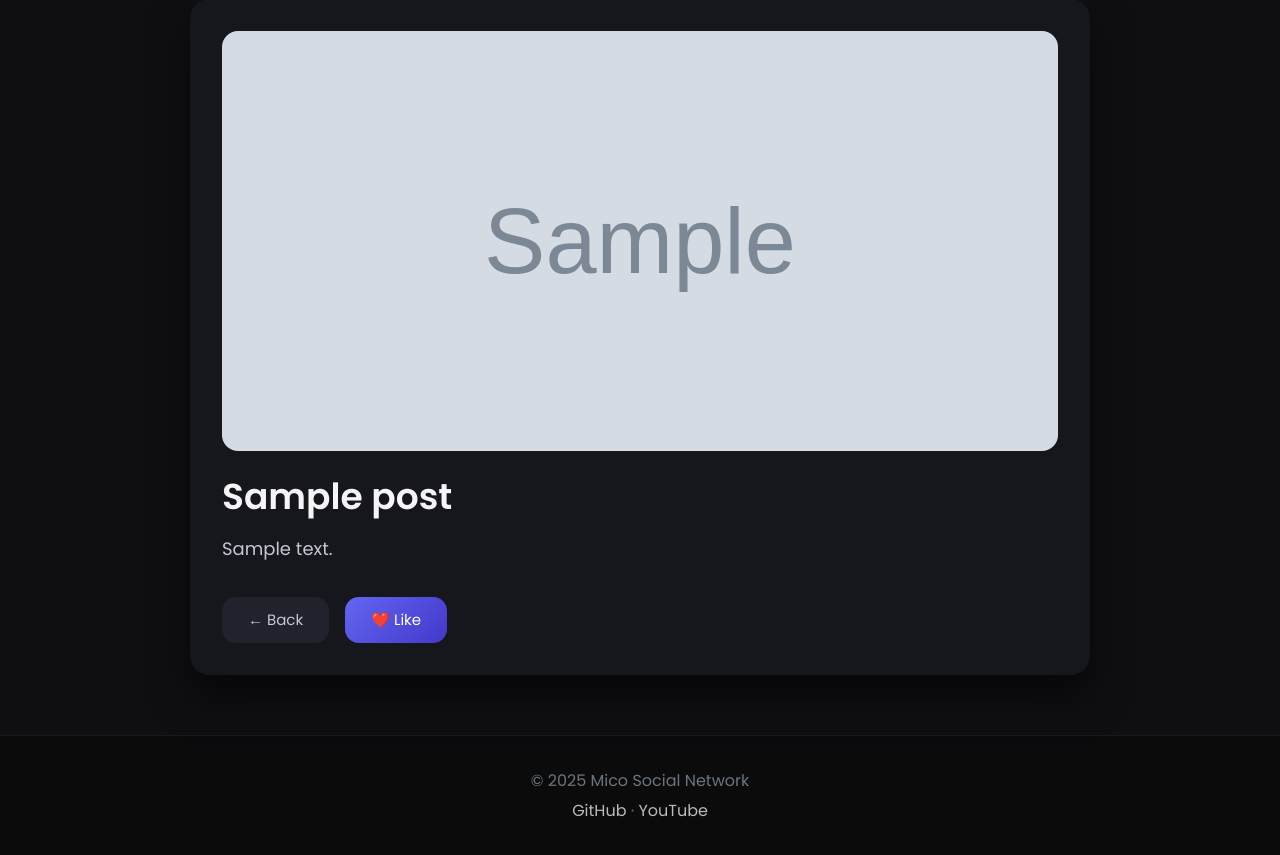
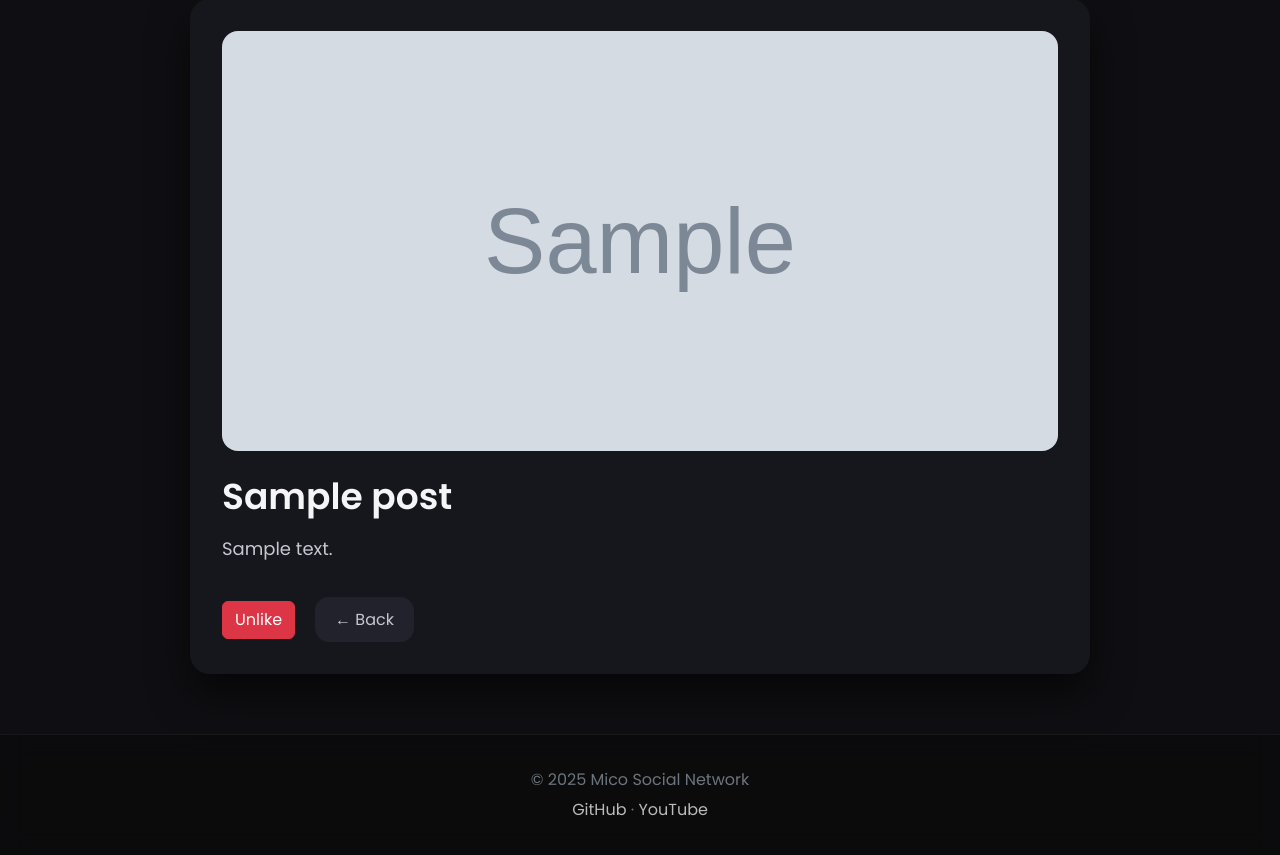
Before and after one commit to Mierial/mico-social-network, a Django app: page /post/1/ in a window 1280 px wide. Shown: the part 161-1016 px from the top of the page. Run offline with Django 5.2, Linux system fonts and the light colour scheme; a user stored in the database is signed in; tables that the repository leaves empty hold one stand-in row (values such as "Sample post"); grey boxes marked "Sample" are stand-in pictures; parts of the project's set-up code (start-up, migrations or seed data) failed here and were passed over; some libraries are stand-ins or nearby versions.

Commit message:
likes logic

```diff
--- a/posts/models.py
+++ b/posts/models.py
@@ -16,6 +16,12 @@ class Post(models.Model):
     image = models.ImageField(upload_to='posts/', blank=True, null=True)
     created_at = models.DateTimeField(auto_now_add=True)
 
+    def is_liked(self, author):
+        return Likes.objects.filter(post=self, user=author).exists()
+
+    def likes_count(self):
+        return Likes.objects.filter(post=self).count()
+
 class Likes(models.Model):
     post = models.ForeignKey(Post, on_delete=models.CASCADE, related_name='likes')
     user = models.ForeignKey(CustomUser, related_name='likes', on_delete=models.CASCADE)
--- a/posts/templates/posts/post_page.html
+++ b/posts/templates/posts/post_page.html
@@ -42,44 +42,27 @@
 
     .post-actions {
         display: flex;
-        gap: 16px;
+        align-items: center;
+        gap: 20px;
     }
 
-    .btn {
-        padding: 12px 26px;
+    .back-btn {
+        text-decoration: none;
+        color: #c7c7d1;
+        background: #22222c;
+        padding: 10px 20px;
         border-radius: 14px;
-        border: none;
-        font-size: 15px;
-        cursor: pointer;
-        transition: all 0.25s ease;
-        text-decoration: none;
-        display: inline-flex;
-        align-items: center;
-        gap: 8px;
+        transition: background 0.2s ease, transform 0.2s ease;
     }
 
-    .btn-primary {
-        background: linear-gradient(135deg, #6366f1, #4338ca);
-        color: #fff;
-    }
-
-    .btn-primary:hover {
-        transform: translateY(-3px);
-        box-shadow: 0 10px 20px rgba(99, 102, 241, 0.35);
-    }
-
-    .btn-secondary {
-        background: #22222c;
-        color: #c7c7d1;
-    }
-
-    .btn-secondary:hover {
+    .back-btn:hover {
         background: #2c2c38;
-        transform: translateY(-3px);
+        transform: translateY(-2px);
     }
 </style>
 
 <div class="post-container">
+
     <img src="{{ post.image.url }}" alt="Post image" class="post-image">
 
     <h1 class="post-title">{{ post.title }}</h1>
@@ -89,8 +72,21 @@
     </p>
 
     <div class="post-actions">
-        <a href="{% url 'users:profile' post.author %}" class="btn btn-secondary">← Back</a>
-        <a href="#" class="btn btn-primary">❤️ Like</a>
+
+        <form method="POST" action="{% url 'posts:like_post' post.id %}">
+            {% csrf_token %}
+            {% if is_liked %}
+            <button type="submit" class="btn btn-danger">Unlike</button>
+            {% else %}
+            <button type="submit" class="btn">❤️</button>
+            {% endif %}
+        </form>
+
+        <a href="{% url 'users:profile' post.author %}" class="back-btn">
+            ← Back
+        </a>
+
     </div>
+
 </div>
 {% endblock %}
--- a/posts/urls.py
+++ b/posts/urls.py
@@ -9,7 +9,8 @@ app_name = 'posts'
 
 urlpatterns = [
     path('post_creating/', views.create_post_view, name='post_creating'),
-    path('post/<int:id>/', views.post_view, name='post_view')
+    path('post/<int:id>/', views.post_view, name='post_view'),
+    path('like/<int:id>/', views.Like, name='like_post'),
 ]
 
 urlpatterns += static(settings.MEDIA_URL, document_root=settings.MEDIA_ROOT)
--- a/posts/views.py
+++ b/posts/views.py
@@ -16,9 +16,21 @@ def create_post_view(request):
 
 def post_view(request, id):
     post = get_object_or_404(Post, id=id)
-    return render(request, 'posts/post_page.html', {'post_id': id, 'post': post})
+
+    context = {
+        'post_id': id,
+        'post': post,
+        'is_liked': post.is_liked(request.user),
+        'likes_count': post.likes_count()
+    }
+
+    return render(request, 'posts/post_page.html', context)
 
 @post_required
-def Like(request, post):
+def Like(request, post, id):
     if request.method == 'POST':
-        Likes.objects.create(post, user=request.user)
+        if post.is_liked(request.user):
+            Likes.objects.filter(post=post, user=request.user).delete()
+        else:
+            Likes.objects.create(post=post, user=request.user)
+        return redirect('posts:post_view', id=post.id)
```
Also changed, not shown: posts/decorators.py (+3 -5 lines).
